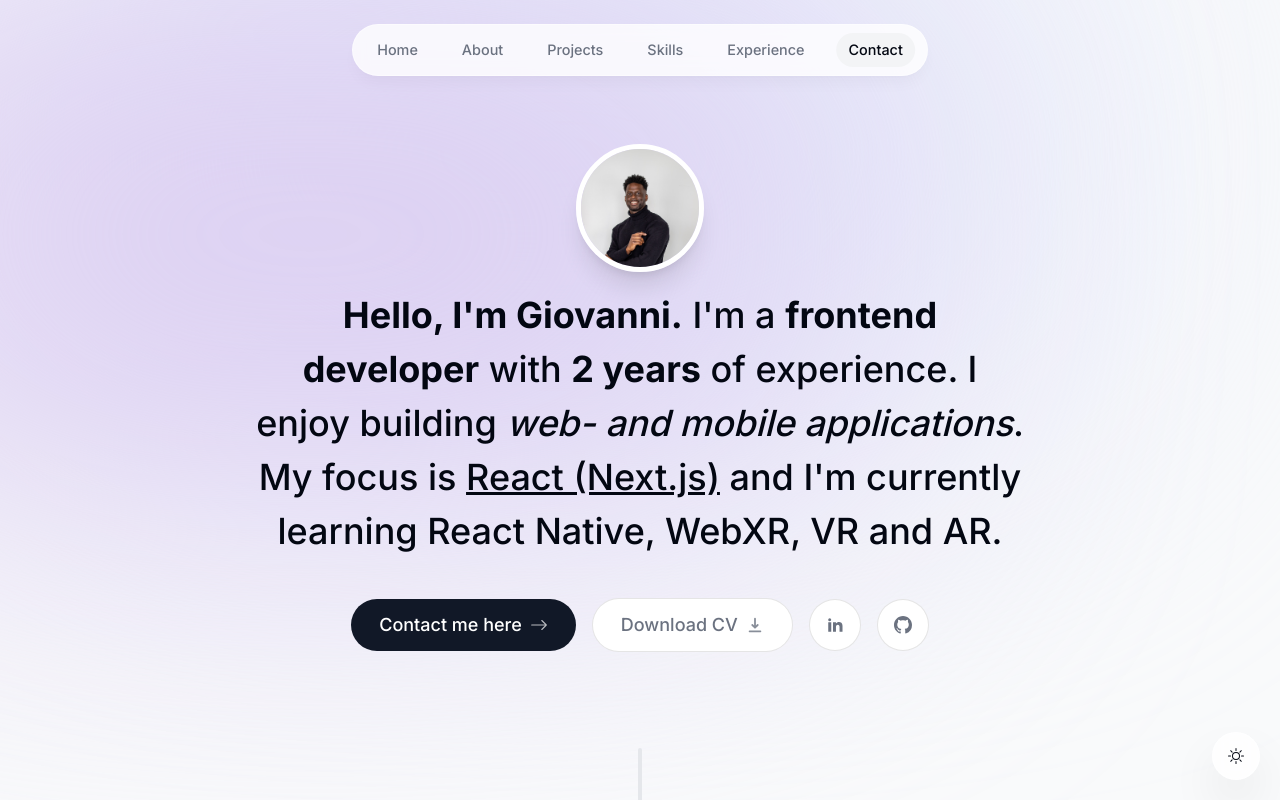
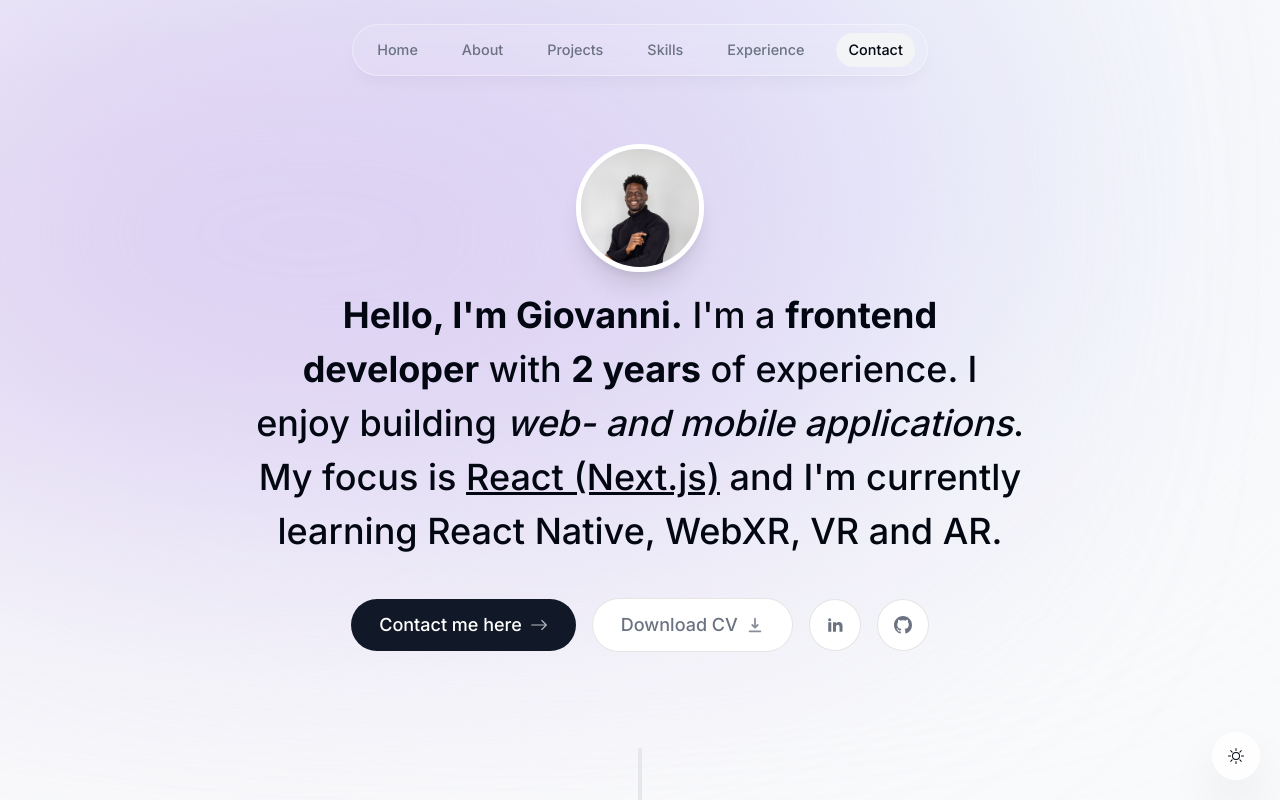
Before and after one commit to gmhislop/portfolio, a Next.js app: page / in a window 1280 px wide. Shown: the top 800 px of the page. Built offline with nearby package versions, Linux system fonts and the light colour scheme; no server answers.

Commit message:
[improvement] - Improved the accessibility

```diff
--- a/src/app/page.tsx
+++ b/src/app/page.tsx
@@ -1,7 +1,6 @@
 import About from '@/components/about';
 import Contact from '@/components/contact';
 import Experience from '@/components/experience';
-import Footer from '@/components/footer';
 import Intro from '@/components/intro';
 import Projects from '@/components/projects';
 import SectionDivider from '@/components/section-divider';
@@ -17,7 +16,6 @@
       <Skills />
       <Experience />
       <Contact />
-      <Footer />
     </main>
   );
 }
--- a/src/components/header.tsx
+++ b/src/components/header.tsx
@@ -12,7 +12,7 @@
   return (
     <header className="z-[999] relative">
       <motion.div
-        className="fixed top-0 left-1/2 h-[4.5rem] w-full rounded-none border border-white border-opacity-40 bg-white bg-opacity-80 shadow-lg shadow-black/[0.03] backdrop-blur-[0.5rem] sm:top-6 sm:h-[3.25rem] sm:w-[36rem] sm:rounded-full dark:bg-gray-950 dark:border-black/40 dark:bg-opacity-75"
+        className="fixed top-0 left-1/2 h-[4.5rem] w-full rounded-none border border-white border-opacity-40 bg-white bg-opacity-10 shadow-lg shadow-black/[0.03] backdrop-blur-[0.5rem] sm:top-6 sm:h-[3.25rem] sm:w-[36rem] sm:rounded-full dark:bg-gray-950 dark:border-black/40 dark:bg-opacity-75"
         initial={{ y: -100, x: '-50%', opacity: 0 }}
         animate={{ y: 0, x: '-50%', opacity: 1 }}
       ></motion.div>
--- a/src/components/intro.tsx
+++ b/src/components/intro.tsx
@@ -89,6 +89,7 @@
           className="flex items-center bg-white p-4 text-gray-500 hover:text-gray-950 gap-2 rounded-full cursor-pointer focus:scale-115 hover:scale-110 active:scale-105 borderBlack dark:bg-white/10 dark:text-white/60"
           href="https://www.linkedin.com/in/giovanni-hislop/"
           target="_blank"
+          title="My LinkedIn profile"
         >
           <RiLinkedinFill />
         </a>
@@ -97,6 +98,7 @@
           className="flex items-center bg-white p-4 text-gray-500 hover:text-gray-950 gap-2 rounded-full cursor-pointer focus:scale-115 hover:scale-110 active:scale-105 borderBlack dark:bg-white/10 dark:text-white/60"
           href="https://github.com/gmhislop"
           target="_blank"
+          title="My GitHub profile"
         >
           <BsGithub />
         </a>
--- a/src/components/theme-switch.tsx
+++ b/src/components/theme-switch.tsx
@@ -11,6 +11,7 @@
     right-5 bg-white w-[3rem] h-[3rem] bg-opacity-80 backdrop-blur-[0.5rem] border border-white border-opacity-40 shadow-2xl
      rounded-full hover:scale-[1.15] active:scale-105 transition-all dark:bg-gray-950"
       onClick={toggleTheme}
+      title="Toggle theme"
     >
       {theme === 'light' ? <BsSun /> : <BsMoon />}
     </button>
```
